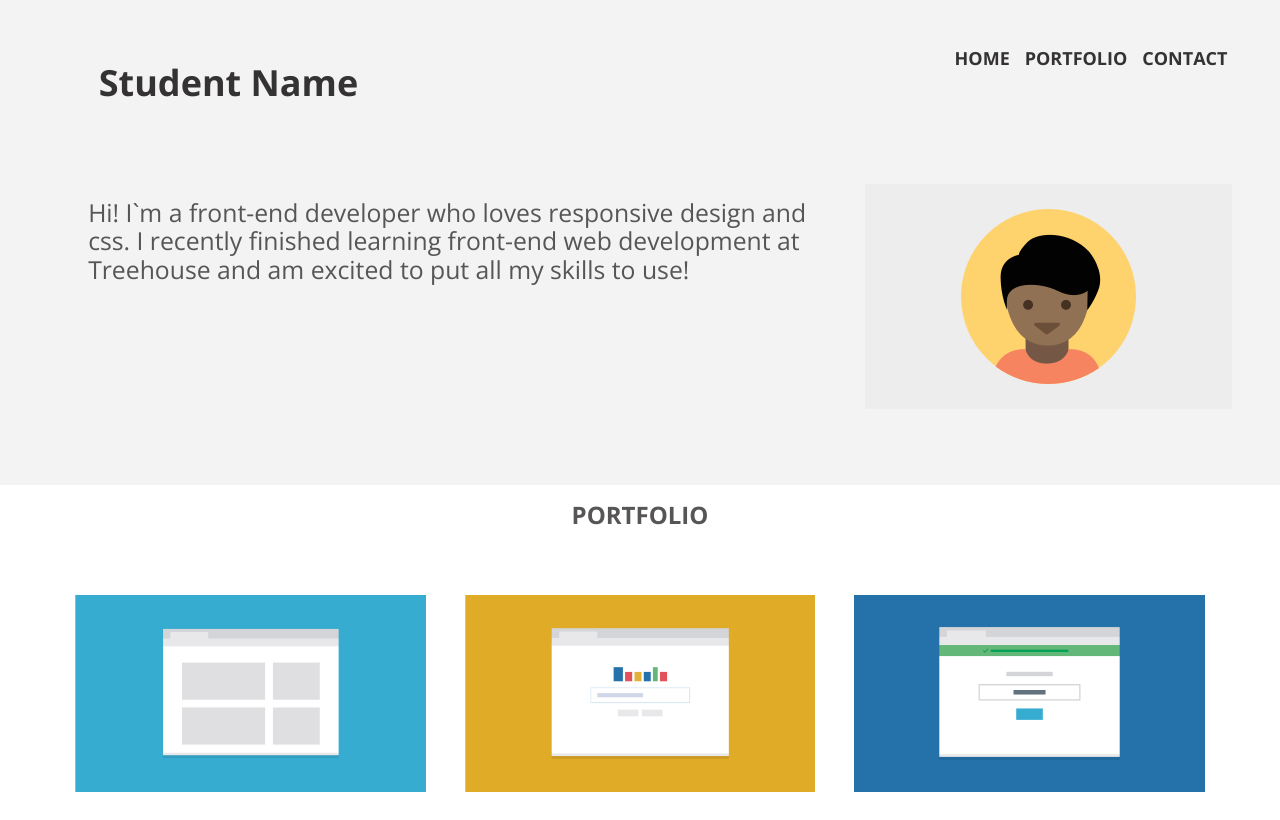
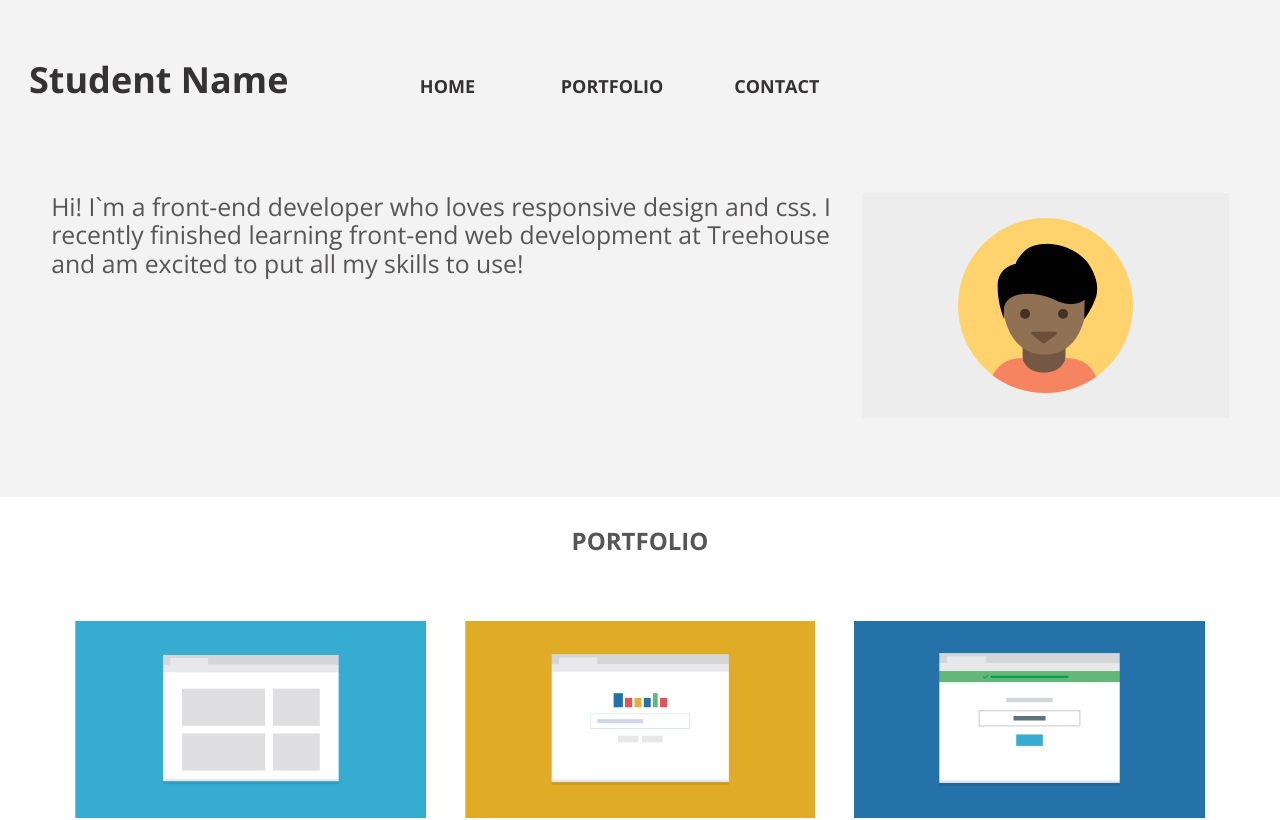
Before and after one commit to atjaqueline/techdegree-project2, a plain HTML site: page index.html in a window 1280 px wide. Shown: the top 820 px of the page. Drawn offline with nearby package versions, Linux system fonts and the light colour scheme.

Commit message:
changes on layout

```diff
--- a/css/style.css
+++ b/css/style.css
@@ -1,5 +1,9 @@
 * {
     box-sizing: border-box;
+}
+
+body {
+    margin: 0;
 }
 
 body {
@@ -8,6 +12,7 @@ body {
 }
 h1 {
   color:rgb(87, 85, 85);
+  margin-top: 30px;
 }
 h2 {
   color:rgb(87, 85, 85);
@@ -16,7 +21,6 @@ h3 {
   color:rgb(87, 85, 85);
 }
 p {
-    padding: 40px;
     padding-top: 15px;
     font-weight: 400;
     color:rgb(87, 85, 85);
@@ -38,17 +42,18 @@ footer {
     text-align: center;
     font-weight: bold;
 }
-.nav-link {
+
+.main-nav li {
     padding: 10px;
     margin-bottom: 5px;
     margin-left: auto;
     margin-right: auto;
     background-color: white;
     text-transform: uppercase;
-    display: block;
     font-weight: bold;
     width: 90%;
 }
+
 
 .container ,
 img {
@@ -75,6 +80,7 @@ img {
 }
 .portfolio {
     padding: 10px;
+    margin-top: 10px;
     text-transform: uppercase;
     font-weight: bold;
     font-size: 12px;
@@ -89,7 +95,7 @@ img {
 }
 strong {
     display: inline;
-    padding-left: 1.25em;
+    padding-left: 5px;
     font-weight: bold;
     margin-top: 1.2em;
 }
@@ -112,30 +118,30 @@ strong {
 
     /*------ Media Queries------*/
     @media (min-width: 768px) {
-
-
     .main-nav .name {
         margin: 30px 0 10px;
         }
-    .nav-link, .main-nav  {
-        display: flex;
-        flex-direction: row;
-        background-color: inherit;
-        padding-left: 5px;
-    }
 
     .name ,
     .portfolio ,
-    .nav-link ,
-    .main-nav ,
-    .container
-        {
+    .container {
         justify-content: center;
+        margin: auto;
+    }
+    .name {
+        display: flex;
+        align-items: center;
+        margin: auto;
+    }
 
-        }
-
-    .nav-link {
-        display: inline-flex;
+    .main-nav {
+        display: flex;
+        align-items: center;
+        width: 50%;
+        margin: auto;
+    }
+    .main-nav li {
+    background-color: inherit;
 
     }
 
@@ -187,12 +193,13 @@ strong {
     .footer-ul li ,
     .strong {
         display: inline;
-        padding-left: 1.25em;
+
         font-weight: bold;
     }
     .footer-ul {
         text-transform: uppercase;
     }
+
 }
 
 @media (min-width: 1024px) {
@@ -201,11 +208,22 @@ strong {
          margin: 0 auto;
 
      }
-    .nav-header {
-        display: flex;
-        flex-direction: row;
+    .main-header :not(header) {
+        display: inline-block;
         justify-content: space-between;
-        padding: 1em 1.25em 0 1.25em;
+        padding: 3px;
+    }
+    li {
+        margin: auto;
+
+    }
+    .main-nav li {
+        display: inline-block;
+        width: 20vh;
+        text-align: center;
+        margin: auto;
+
+
     }
    .profile p {
        text-align: left;
@@ -214,6 +232,6 @@ strong {
        width: 33%;
    }
    .name {
-    margin-left: 3.125em;
+    margin-left: auto;
    }
 }
--- a/index.html
+++ b/index.html
@@ -10,24 +10,21 @@
     </head>
 <body>
     <div class="main-header">
-        <div class= "nav-header">
 		<div class="name">
             <h1><a href="#">Student Name</a></h1>
         </div>
-        <ul class="main-nav">
-			<li class="nav-link"><a href="#">Home</a></li>
-			<li class="nav-link"><a href="#">Portfolio</a></li>
-			<li class="nav-link"><a href="#">Contact</a></li>
-		</ul>
-    </div>
-
+            <ul class="main-nav">
+			    <li class="nav-link"><a href="../../index.html">Home</a></li>
+			    <li class="nav-link"><a href="#">Portfolio</a></li>
+			    <li class="nav-link"><a href="#">Contact</a></li>
+		    </ul>
 
         <header class="profile">
             <img class="profile-img" src="images/responsive-layout-profile.png" alt="boy in profile picture">
             <p> Hi! I`m a front-end developer who loves responsive design and css. I recently finished learning front-end web development at Treehouse and am excited to put all my skills to use!</p>
 	    </header>
-        </div>
 
+    </div>
      <main>
         <div class="portfolio">
             <h1>Portfolio</h1>
@@ -85,7 +82,7 @@
             <strong>Student name</strong>
             <a class="top" href="#top">Back to Top</a>
             <ul class="footer-ul">
-                <li><a href="#">Home</a></li>
+                <li><a href="../../index.html">Home</a></li>
                 <li><a href="#">Portfolio</a></li>
                 <li><a href="#">Contact</a></li>
             </ul>
```
